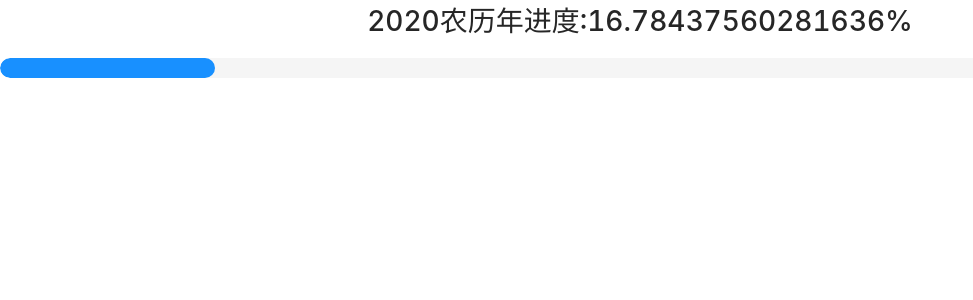
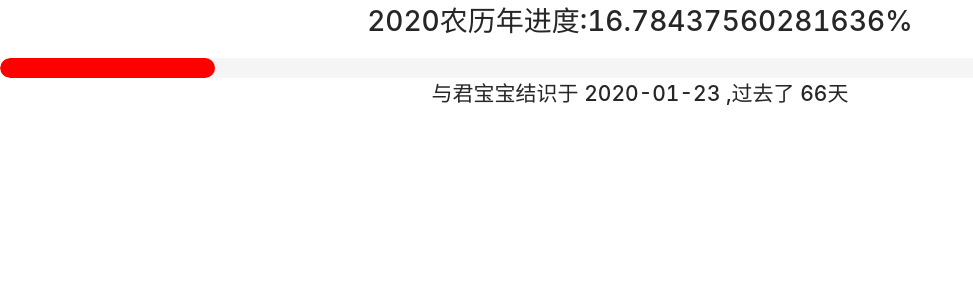
Before and after one commit to bluesword12350/sword-laboratory, a Vue app in the folder incubator/junbaobao/: page / in a window 1280 px wide. Shown: the top 300 px of the page, without its empty margins (0-973 px from the left). Built offline with nearby package versions, Linux system fonts and the light colour scheme.

Commit message:
君宝宝更新

```diff
--- a/incubator/junbaobao/package.json
+++ b/incubator/junbaobao/package.json
@@ -10,6 +10,7 @@
   "dependencies": {
     "ant-design-vue": "^1.4.12",
     "core-js": "^3.6.4",
+    "dayjs": "^1.8.23",
     "vue": "^2.6.11"
   },
   "devDependencies": {
--- a/incubator/junbaobao/public/index.html
+++ b/incubator/junbaobao/public/index.html
@@ -1,5 +1,5 @@
 <!DOCTYPE html>
-<html lang="zn_CH">
+<html lang="zh-cn">
   <head>
     <meta charset="utf-8">
     <meta http-equiv="X-UA-Compatible" content="IE=edge">
--- a/incubator/junbaobao/src/App.vue
+++ b/incubator/junbaobao/src/App.vue
@@ -1,24 +1,39 @@
 <template>
   <div id="app">
-    <h1 style="text-align:center;">{{title}}</h1>
-    <a-progress :percent="percent" :strokeWidth="20" :showInfo="false" :strokeColor="red"/>
+    <h1 class="center-text">{{title}}</h1>
+    <a-progress :percent="percent" :strokeWidth="20" :showInfo="false" strokeColor="red"/>
+    <h2 class="center-text">{{konwTimeText}}</h2>
   </div>
 </template>
 
 <script>
+import Vue from 'vue';
+import { Progress } from 'ant-design-vue';
+import dayjs from 'dayjs'
+
+Vue.use(Progress);
+
 let lastSpringFestival = new Date(2020, 0, 25).getTime();
 let nextSpringFestival = new Date(2021, 1, 12).getTime();
 let percent = ((Date.now() - lastSpringFestival) / (nextSpringFestival - lastSpringFestival)) * 100;
+let knowDate = new Date(2020,0,23);
+let dateTime = 24*60*60*1000;
+let knowDateToNow = `${Math.trunc((Date.now()-knowDate.getTime())/dateTime)}天`
+
 export default {
   name: "App",
   data() {
     return {
-      title: "2020农历年进度:"+percent+"%",
-      percent: percent
+      title: `2020农历年进度:${percent}%`,
+      percent : percent,
+      konwTimeText : `与君宝宝结识于 ${dayjs(knowDate).format("YYYY-MM-DD")} ,过去了 ${knowDateToNow}`
     };
   }
 };
 </script>
 
 <style>
+  .center-text{
+    text-align:center;
+  }
 </style>
--- a/incubator/junbaobao/src/main.js
+++ b/incubator/junbaobao/src/main.js
@@ -1,9 +1,7 @@
 import Vue from 'vue';
 import App from './App';
 import 'ant-design-vue/dist/antd.css';
-import { Progress } from 'ant-design-vue';
 
-Vue.use(Progress);
 Vue.config.productionTip = false;
 
 new Vue({
```
